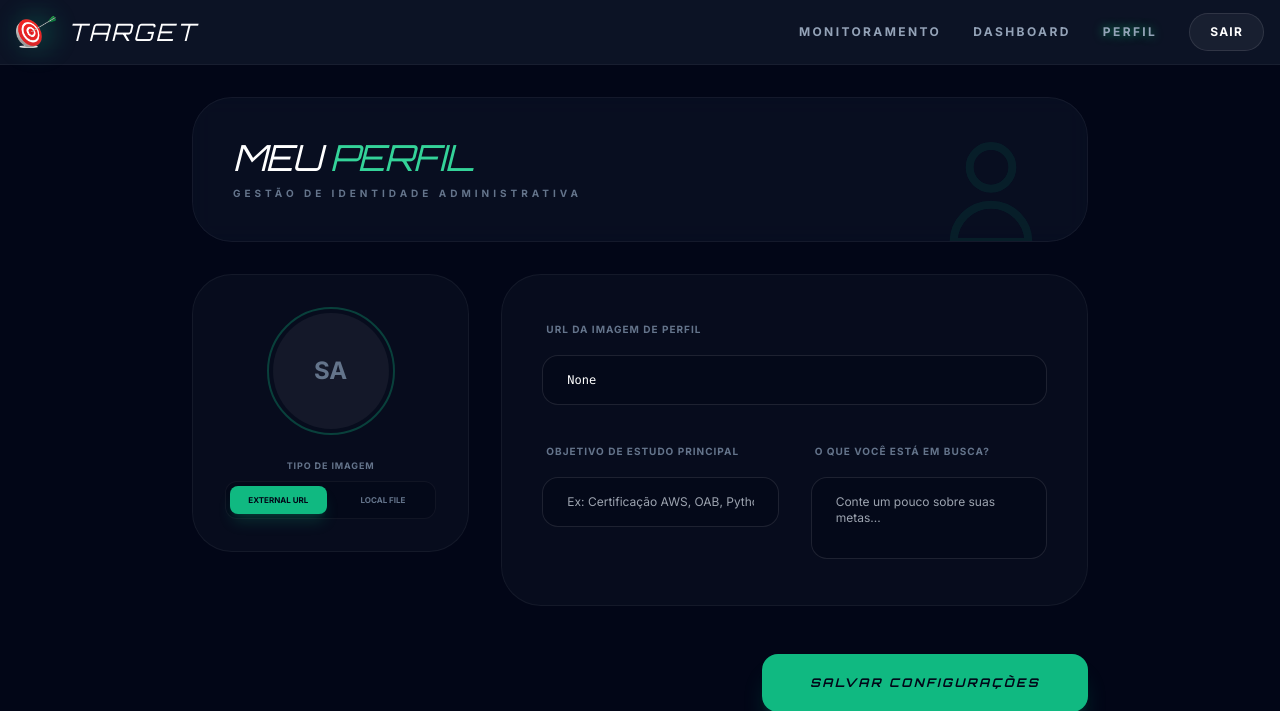
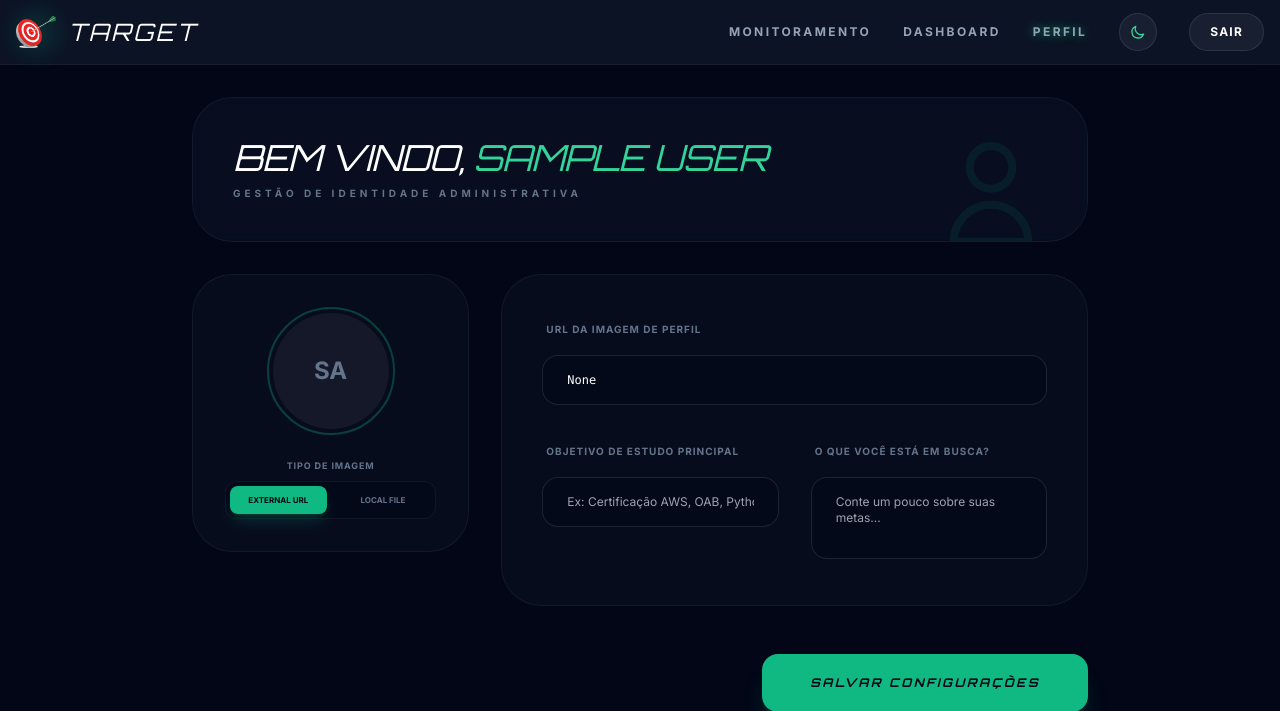
Before and after one commit to devjohnnydev/Target, a Flask app: page /profile in a window 1280 px wide. Shown: the top 711 px of the page. Run offline with Flask 3, Linux system fonts and the light colour scheme; the visitor is signed in with stand-in values (Sample User, id 1); data comes from the database, SQL or seed files in the repository; some libraries are stand-ins or nearby versions.

Commit message:
feat: add personalized welcome message and system-wide theme toggle

```diff
--- a/templates/base.html
+++ b/templates/base.html
@@ -11,8 +11,36 @@
         href="https://fonts.googleapis.com/css2?family=Orbitron:wght@400;700&family=Inter:wght@400;500;600;700&display=swap"
         rel="stylesheet">
     <style>
+        :root {
+            --bg-body: #020617;
+            /* slate-950 */
+            --bg-nav: rgba(15, 23, 42, 0.8);
+            /* slate-900/80 */
+            --text-main: #f1f5f9;
+            /* slate-100 */
+            --text-muted: #64748b;
+            /* slate-500 */
+            --border-color: rgba(255, 255, 255, 0.05);
+            --card-bg: rgba(15, 23, 42, 0.4);
+        }
+
+        .light-theme {
+            --bg-body: #f8fafc;
+            /* slate-50 */
+            --bg-nav: rgba(255, 255, 255, 0.8);
+            --text-main: #0f172a;
+            /* slate-900 */
+            --text-muted: #475569;
+            /* slate-600 */
+            --border-color: rgba(0, 0, 0, 0.1);
+            --card-bg: rgba(255, 255, 255, 0.8);
+        }
+
         body {
             font-family: 'Inter', sans-serif;
+            background-color: var(--bg-body);
+            color: var(--text-main);
+            transition: background-color 0.3s, color 0.3s;
         }
 
         .font-futuristic {
@@ -27,7 +55,58 @@
             color: #00FF88;
             text-shadow: 0 0 10px rgba(0, 255, 136, 0.5);
         }
+
+        .light-theme .text-neon {
+            color: #059669;
+            /* emerald-600 */
+            text-shadow: none;
+        }
+
+        .light-theme .text-emerald-400 {
+            color: #059669 !important;
+        }
+
+        .light-theme .text-emerald-500 {
+            color: #047857 !important;
+        }
+
+        .light-theme .text-slate-500,
+        .light-theme .text-slate-400 {
+            color: #475569 !important;
+        }
+
+        .light-theme .bg-slate-900\/50,
+        .light-theme .bg-slate-900\/40,
+        .light-theme .bg-slate-900\/60,
+        .light-theme .bg-slate-950\/50,
+        .light-theme .bg-slate-950\/40,
+        .light-theme .bg-slate-950\/30 {
+            background-color: var(--card-bg) !important;
+            border-color: var(--border-color) !important;
+        }
+
+        .light-theme .text-white {
+            color: var(--text-main) !important;
+        }
+
+        .light-theme .bg-white\/5,
+        .light-theme .bg-white\/10 {
+            background-color: rgba(0, 0, 0, 0.05) !important;
+            border-color: rgba(0, 0, 0, 0.1) !important;
+        }
+
+        nav {
+            background-color: var(--bg-nav) !important;
+            border-bottom-color: var(--border-color) !important;
+        }
     </style>
+    <script>
+        // Apply theme immediately to avoid flash
+        const savedTheme = localStorage.getItem('theme') || 'dark';
+        if (savedTheme === 'light') {
+            document.documentElement.classList.add('light-theme');
+        }
+    </script>
 </head>
 
 <body class="bg-slate-950 text-slate-100 min-h-screen flex flex-col selection:bg-emerald-500/30">
@@ -57,9 +136,41 @@
                 {% endif %}
                 <a href="{{ url_for('user_profile') }}"
                     class="text-xs font-bold uppercase tracking-[0.2em] text-slate-400 hover:text-emerald-400 transition-colors text-neon">Perfil</a>
+                <button onclick="toggleTheme()" id="theme-toggle"
+                    class="p-2.5 rounded-full bg-white/5 border border-white/10 hover:bg-white/10 transition-all group">
+                    <!-- Sun Icon (shows in light mode) -->
+                    <svg id="sun-icon" class="hidden w-4 h-4 text-amber-400" fill="none" stroke="currentColor"
+                        viewBox="0 0 24 24">
+                        <path stroke-linecap="round" stroke-linejoin="round" stroke-width="2"
+                            d="M12 3v1m0 16v1m9-9h1m-16 0H3m15.364-6.364l-.707.707M6.343 17.657l-.707.707M16.95 16.95l.707.707M7.05 7.05l.707.707M12 8a4 4 0 100 8 4 4 0 000-8z">
+                        </path>
+                    </svg>
+                    <!-- Moon Icon (shows in dark mode) -->
+                    <svg id="moon-icon" class="w-4 h-4 text-emerald-400" fill="none" stroke="currentColor"
+                        viewBox="0 0 24 24">
+                        <path stroke-linecap="round" stroke-linejoin="round" stroke-width="2"
+                            d="M20.354 15.354A9 9 0 018.646 3.646 9.003 9.003 0 0012 21a9.003 9.003 0 008.354-5.646z">
+                        </path>
+                    </svg>
+                </button>
                 <a href="{{ url_for('logout') }}"
                     class="bg-white/5 hover:bg-white/10 text-white text-xs font-bold uppercase tracking-widest px-5 py-2.5 rounded-full border border-white/10 transition-all">Sair</a>
                 {% else %}
+                <button onclick="toggleTheme()" id="theme-toggle-anon"
+                    class="p-2.5 rounded-full bg-white/5 border border-white/10 hover:bg-white/10 transition-all group">
+                    <svg id="sun-icon-anon" class="hidden w-4 h-4 text-amber-400" fill="none" stroke="currentColor"
+                        viewBox="0 0 24 24">
+                        <path stroke-linecap="round" stroke-linejoin="round" stroke-width="2"
+                            d="M12 3v1m0 16v1m9-9h1m-16 0H3m15.364-6.364l-.707.707M6.343 17.657l-.707.707M16.95 16.95l.707.707M7.05 7.05l.707.707M12 8a4 4 0 100 8 4 4 0 000-8z">
+                        </path>
+                    </svg>
+                    <svg id="moon-icon-anon" class="w-4 h-4 text-emerald-400" fill="none" stroke="currentColor"
+                        viewBox="0 0 24 24">
+                        <path stroke-linecap="round" stroke-linejoin="round" stroke-width="2"
+                            d="M20.354 15.354A9 9 0 018.646 3.646 9.003 9.003 0 0012 21a9.003 9.003 0 008.354-5.646z">
+                        </path>
+                    </svg>
+                </button>
                 <a href="{{ url_for('login') }}"
                     class="text-xs font-bold uppercase tracking-[0.2em] text-slate-400 hover:text-emerald-400 transition-colors">Entrar</a>
                 <a href="{{ url_for('register') }}"
@@ -124,6 +235,36 @@
                 nos Estudos.</p>
         </div>
     </footer>
+    <script>
+        function toggleTheme() {
+            const html = document.documentElement;
+            const isLight = html.classList.toggle('light-theme');
+            localStorage.setItem('theme', isLight ? 'light' : 'dark');
+            updateIcons(isLight);
+        }
+
+        function updateIcons(isLight) {
+            const moonIcons = [document.getElementById('moon-icon'), document.getElementById('moon-icon-anon')];
+            const sunIcons = [document.getElementById('sun-icon'), document.getElementById('sun-icon-anon')];
+
+            moonIcons.forEach(icon => {
+                if (icon) icon.classList.toggle('hidden', isLight);
+            });
+            sunIcons.forEach(icon => {
+                if (icon) icon.classList.toggle('hidden', !isLight);
+            });
+        }
+
+        // Initialize icons on load
+        window.addEventListener('scroll', () => {
+            // Existing scroll logic if any, but adding icons sync
+        });
+
+        document.addEventListener('DOMContentLoaded', () => {
+            const isLight = document.documentElement.classList.contains('light-theme');
+            updateIcons(isLight);
+        });
+    </script>
 </body>
 
 </html>
--- a/templates/profile.html
+++ b/templates/profile.html
@@ -12,8 +12,8 @@
             </svg>
         </div>
         <div class="relative z-10">
-            <h1 class="text-4xl font-futuristic text-white mb-2 uppercase tracking-tight italic">Meu <span
-                    class="text-emerald-400">Perfil</span></h1>
+            <h1 class="text-4xl font-futuristic text-white mb-2 uppercase tracking-tight italic">Bem vindo, <span
+                    class="text-emerald-400">{{ current_user.name }}</span></h1>
             <p class="text-slate-500 font-bold text-[10px] uppercase tracking-[0.4em]">
                 {% if current_user.role == 'admin' %}
                 Gestão de Identidade Administrativa
```
